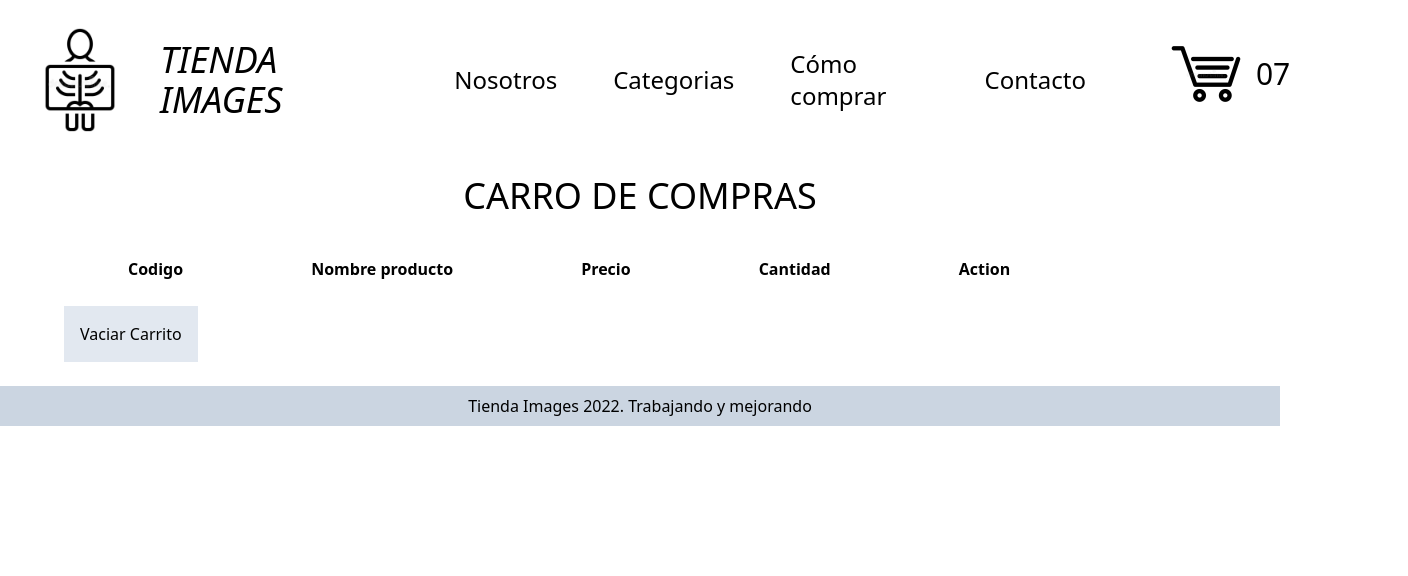
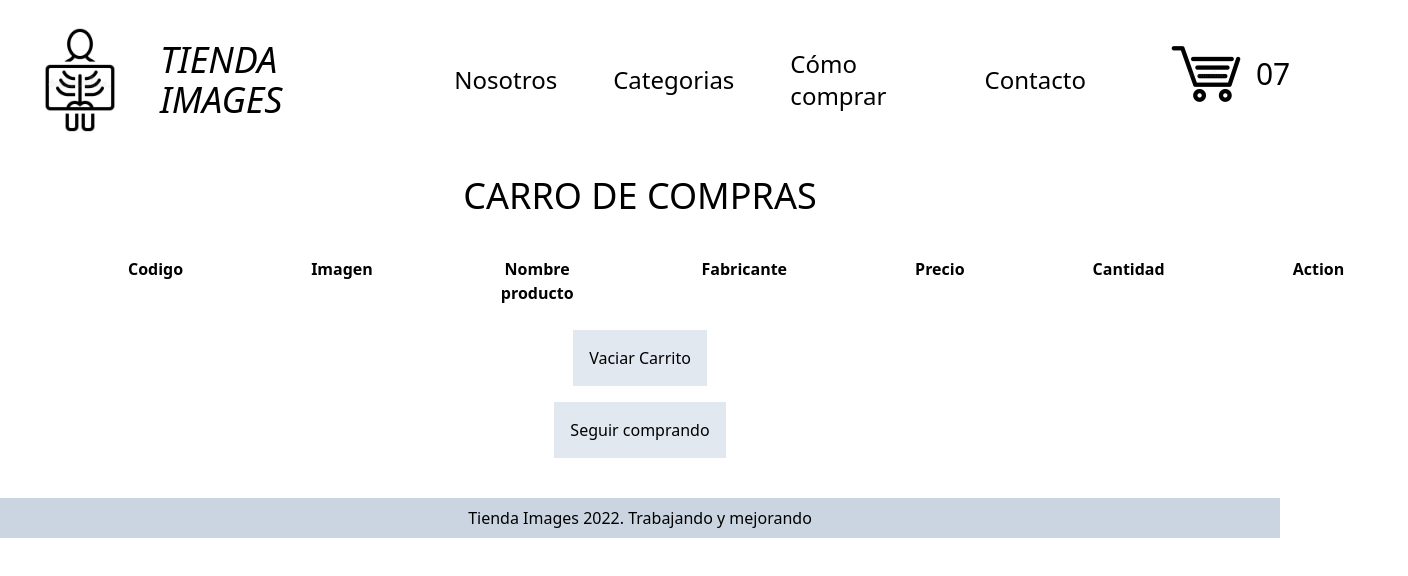
Before and after one commit to rofaba/PreEntrega3-Faure, a React (Create React App) app: page /cart in a window 1280 px wide. Shown: the top 576 px of the page, 1408 px wide, since content can reach past the window. Built offline with nearby package versions, Linux system fonts and the light colour scheme.

Commit message:
fix some minor issues

```diff
--- a/src/Context/CartContext.js
+++ b/src/Context/CartContext.js
@@ -34,10 +34,8 @@ const addItem = (item) => {
 }
 
 //eliminar item por Id
-const removeItem = (id) => {
-    let cartInProgress = [...cartproducts]
-    let newFilteredCart = cartInProgress.filter(elem => elem.id === id)
-    setCartproducts(newFilteredCart)
+const removeItem = (id)=>{
+    setCartproducts(cartproducts.filter(del => del.id !== id));
 }
 
 //Limpiar Carrito
--- a/src/components/Cart/Cart.js
+++ b/src/components/Cart/Cart.js
@@ -5,36 +5,70 @@ import { cartContext } from "../../Context/CartContext";
 const Cart = () => {
   const { cartproducts, removeItem, clearCart } = useContext(cartContext);
 
+
+
   return (
     <>
       <h1 className="text-center text-4xl p-4"> CARRO DE COMPRAS</h1>
       <div className="grid-col gap-12 py-6 px-16 justify-center">
+
         {/* acá falta verificar que el carrito conteng productos */}
 
-        <tr >
-          <th className="px-16" > Codigo</th>
-          <th className="px-16" > Nombre producto</th>
-          <th className="px-16" > Precio </th>
-          <th className="px-16" > Cantidad </th>
-          <th className="px-16" > Action </th>
+        <tr>
+          <th className="px-16"> Codigo</th>
+          <th className="px-16"> Imagen</th>
+          <th className="px-16"> Nombre producto</th>
+          <th className="px-16"> Fabricante</th>
+          <th className="px-16"> Precio </th>
+          <th className="px-16"> Cantidad </th>
+          <th className="px-16"> Action </th>
         </tr>
+
         {cartproducts.map((product) => (
-          <>
-            <tr className="grid-col-3" >
-              <td className="px-16" >{product.id} </td>
-              <td className="px-16" >{product.name} </td>
-              <td className="px-16" >{product.price}</td>
-              <td className="px-16" >{product.qty}</td>
-              <td> componente boton eliminar del carro</td>
-            </tr>
-          </>
+          <tr className="grid-col-3 items-center ">
+            <td className="px-16">{product.id} </td>
+            <td className="px-16">
+              {" "}
+              <img
+                className=" w-20 h-16 mt-4"
+                src={product.thumbnail}
+              ></img>{" "}
+            </td>
+            <td className="px-16">{product.name} </td>
+            <td className="px-16">{product.brand} </td>
+            <td className="px-16">{product.price}</td>
+            <td className="px-16">{product.qty}</td>
+            <td>
+              {" "}
+              <button
+                className="ml-14 my-1 p-2 bg-slate-200"
+                onClick={() => {
+                  removeItem(product.id);
+                }}
+              >
+                {" "}
+                Eliminar{" "}
+              </button>
+            </td>
+          </tr>
         ))}
 
         <br></br>
-        <button className="p-4 bg-slate-200" onClick={removeItem}>
-          {" "}
-          Vaciar Carrito{" "}
-        </button>
+
+        <div>
+
+            <div className="flex justify-center mb-4">
+                <button className="p-4 bg-slate-200" onClick={clearCart}>
+                    {" "}
+                    Vaciar Carrito{" "}
+                </button>
+            </div>
+            <Link to="/">
+                <div className="flex justify-center mb-4">
+                <button className="p-4 bg-slate-200"> Seguir comprando </button>
+                </div>
+            </Link>
+        </div>
       </div>
     </>
   );
```
